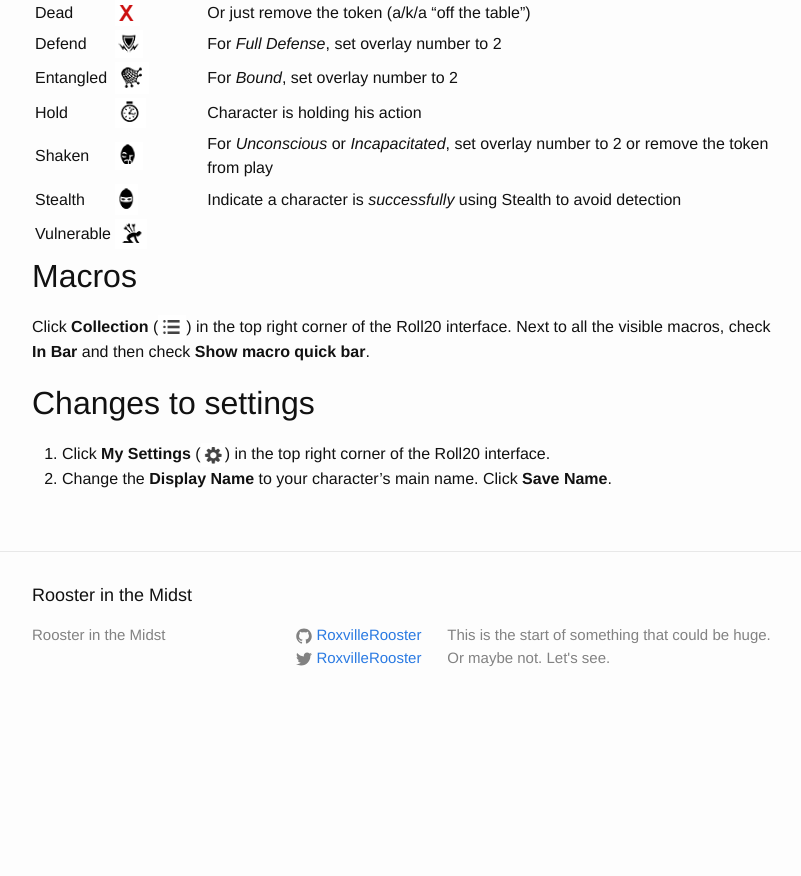
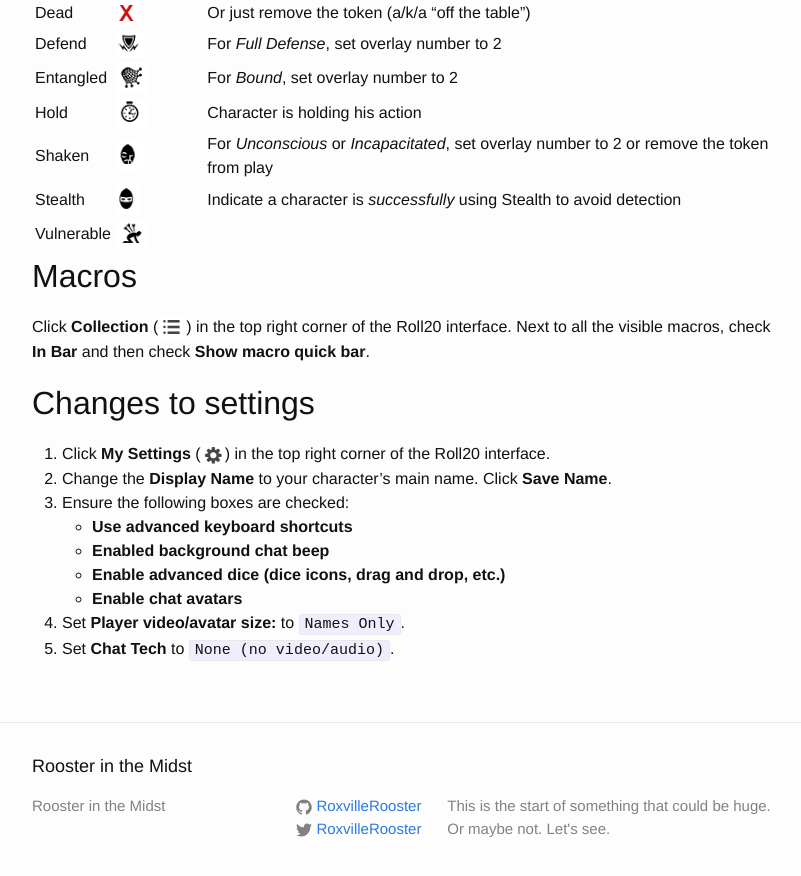
Before and after one commit to achall36/RoxvilleRooster.github.io, a Jekyll site: the page built from roll20_savage_worlds.md, in a window 1280 px wide and 900 px high, scrolled down 1180 px. Shown: the top 876 px of the window, without its empty margins (238-1039 px from the left). Built offline with Jekyll 4.4.1, drawn with Linux system fonts in a browser that asks for light colours; before the commit the page ends 1909 px from its top, so only the background shows below that.

Commit message:
Update roll20_savage_worlds.md

```diff
--- a/roll20_savage_worlds.md
+++ b/roll20_savage_worlds.md
@@ -45,3 +45,14 @@
 
 1. Click **My Settings** (![My Settings](/images/roll20/gear.PNG "My Settings")) in the top right corner of the Roll20 interface.
 2. Change the **Display Name** to your character's main name. Click **Save Name**.
+3. Ensure the following boxes are checked:
+	* **Use advanced keyboard shortcuts**
+	* **Enabled background chat beep**
+	* **Enable advanced dice (dice icons, drag and drop, etc.)**
+	* **Enable chat avatars**
+<!--
+**Use window popouts for characters**
+**Enable chat timestamps**
+-->
+4. Set **Player video/avatar size:** to `Names Only`.
+5. Set **Chat Tech** to `None (no video/audio)`.
```
